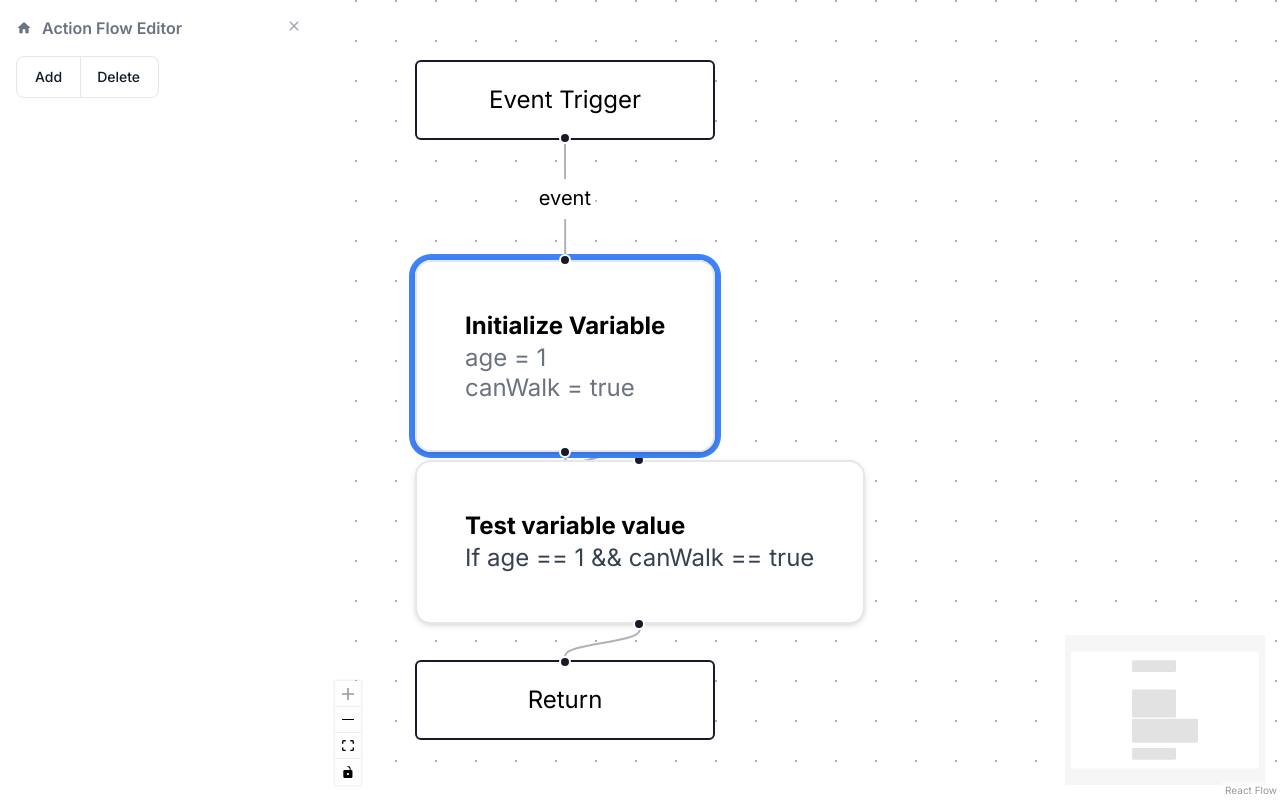
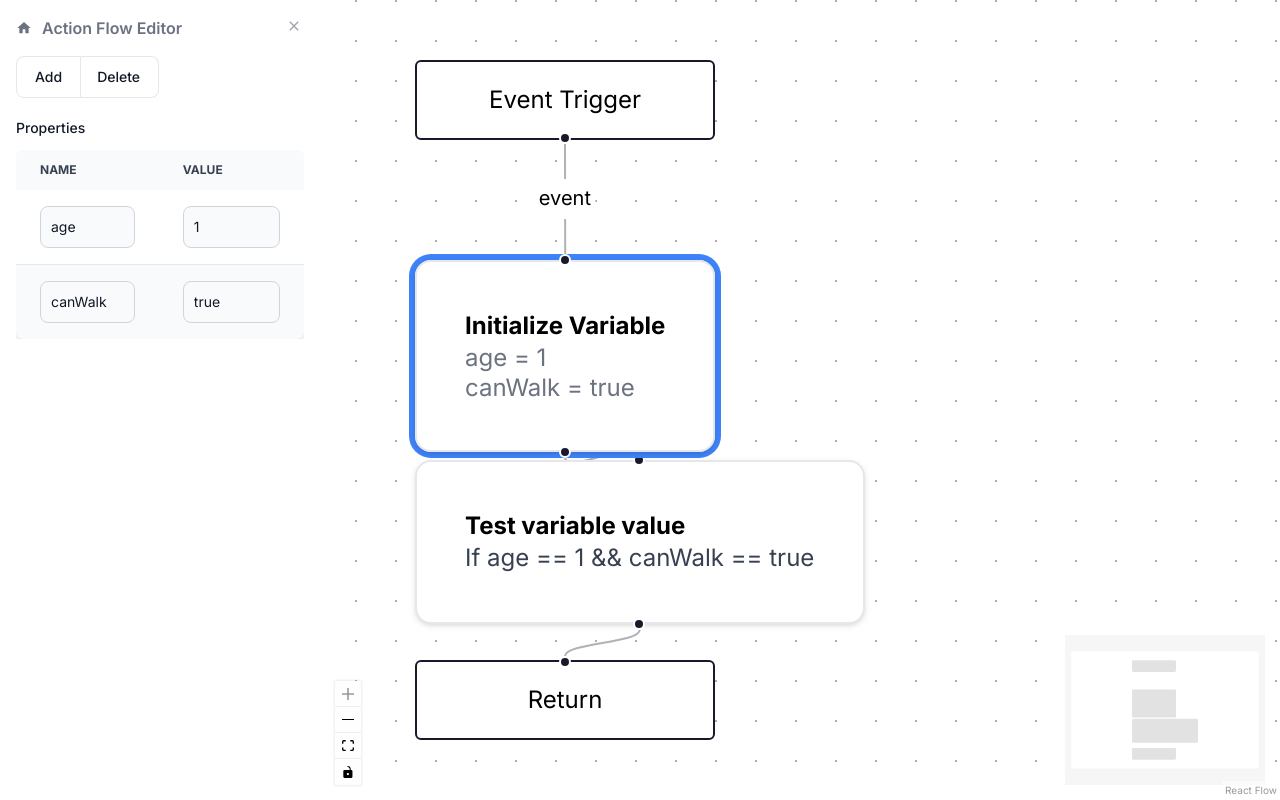
Before and after one commit to jakemoresca/ActionFlow, a Next.js app in the folder actionFlow.editor/: page / in a window 1280 px wide. Both pictures are taken after a click on the element 565 px from the left and 260 px from the top of the page. Built offline with nearby package versions, Linux system fonts and the light colour scheme.

Commit message:
add variable properties in action pane

```diff
--- /dev/null
+++ b/actionFlow.editor/src/components/controls/table-properties.tsx
@@ -0,0 +1,83 @@
+import { Table, TextInput } from "flowbite-react";
+
+export type TablePropertiesData = {
+  properties?: Record<string, string>[];
+  columnDefinitions: TablePropertiesColumnDefinition[]
+};
+
+export type TablePropertiesColumnDefinition = {
+  name: string
+  type: TablePropertiesColumnType,
+  index: number
+  field: string
+}
+
+export enum TablePropertiesColumnType {
+  Label,
+  TextField,
+  NumberField
+}
+
+export default function TableProperties({ properties, columnDefinitions }: TablePropertiesData) {
+
+  const columnCount = columnDefinitions.length;
+
+  const createTableHeaderCells = () => {
+    const headerCells = []
+
+    for (let index = 0; index < columnCount; index++) {
+      const columnDefinition = columnDefinitions.find(x => x.index == index);
+
+      if (columnDefinition) {
+        headerCells.push(<Table.HeadCell key={`properties_headcell_${index}`}>{columnDefinition.name}</Table.HeadCell>)
+      }
+    }
+
+    return headerCells;
+  }
+
+  const createTableRows = () => {
+    const tableRows = properties?.map((property, rowIndex) => {
+      const tableCells = []
+
+      for (let index = 0; index < columnCount; index++) {
+        const columnDefinition = columnDefinitions.find(x => x.index == index);
+
+        if (columnDefinition) {
+          const tableCell = createTableCell(columnDefinition, property, rowIndex)
+          tableCells.push(tableCell)
+        }
+      }
+
+      const key = `row_${rowIndex}`;
+      return (<Table.Row key={key} className="bg-white dark:border-gray-700 dark:bg-gray-800">{tableCells}</Table.Row>)
+    });
+
+    return tableRows;
+  }
+
+  const createTableCell = (columnDefinition: TablePropertiesColumnDefinition, property: Record<string, string>, rowIndex: number) => {
+    const id = `row_${rowIndex}_${property[columnDefinition.field]}`;
+    const key = `key_${rowIndex}_${property[columnDefinition.field]}`;
+
+    switch(columnDefinition.type) {
+      case TablePropertiesColumnType.Label:
+        return (<Table.Cell key={key}>{property[columnDefinition.field]}</Table.Cell>)
+      case TablePropertiesColumnType.TextField:
+        return (<Table.Cell key={key}><TextInput name={id} placeholder={columnDefinition.name} value={property[columnDefinition.field]} /></Table.Cell>)
+    }
+  }
+
+  return (
+    <div className="overflow-x-auto mt-3">
+      <Table striped>
+        <Table.Head>
+          { createTableHeaderCells() }
+        </Table.Head>
+        <Table.Body className="divide-y">
+          {createTableRows()}
+        </Table.Body>
+      </Table>
+    </div>
+  );
+}
--- a/actionFlow.editor/src/components/left-pane/ActionDrawer.tsx
+++ b/actionFlow.editor/src/components/left-pane/ActionDrawer.tsx
@@ -1,5 +1,8 @@
-import { Drawer, Button } from "flowbite-react"
+import { Drawer, Button, Label } from "flowbite-react"
 import { Node } from "@xyflow/react";
+import { getNodeColumnDefinition, toTableProperties } from "@/modules/nodes/node-column-definition-provider";
+import { BaseNodeData } from "../nodes/BaseNode";
+import TableProperties from "../controls/table-properties";
 
 export type ActionDrawerData = {
   onAddAction?: () => void;
@@ -24,6 +27,17 @@ export default function ActionDrawer({ onAddAction: addAction, onDeleteAction, s
 
   const canAdd = selectedNodes && selectedNodes.length == 1 && selectedNodes[0].type && validNodeTypesToAddTo.includes(selectedNodes[0].type);
 
+  const createPropetiesSection = () => {
+    const selectedNode = selectedNodes && selectedNodes[0]
+
+    if (!selectedNode) return (<></>)
+
+    const nodeColumnDefinitions = getNodeColumnDefinition(selectedNode.type!)
+    const tableProperties = toTableProperties(selectedNode.data as BaseNodeData);
+
+    return (<TableProperties columnDefinitions={nodeColumnDefinitions} properties={tableProperties} />)
+  }
+
   return (
     <Drawer open={true} onClose={() => { }} backdrop={false}>
       <Drawer.Header title="Action Flow Editor" />
@@ -32,7 +46,12 @@ export default function ActionDrawer({ onAddAction: addAction, onDeleteAction, s
           <Button color="gray" disabled={!canAdd} onClick={() => addAction && addAction()}>Add</Button>
           <Button color="gray" disabled={!canDelete} onClick={() => onDeleteAction && onDeleteAction()}>Delete</Button>
         </Button.Group>
-
+        <div className="mb-6 mt-5">
+          <Label htmlFor="title" className="mb-2 block">
+            Properties
+          </Label>
+          {createPropetiesSection()}
+        </div>
       </Drawer.Items>
     </Drawer>
   )
--- /dev/null
+++ b/actionFlow.editor/src/components/nodes/BaseNode.ts
@@ -0,0 +1,9 @@
+import type { Node, NodeProps } from '@xyflow/react';
+
+export type BaseNodeData = {
+  properties?: Record<string, string>
+  label?: string;
+  condition?: string
+};
+
+export type BaseNode = Node<BaseNodeData>;
--- a/actionFlow.editor/src/components/nodes/properties/table-properties.tsx
+++ /dev/null
@@ -1,41 +0,0 @@
-import { Table } from "flowbite-react";
-
-export type TablePropertiesData = {
-  properties?: Record<string, string>;
-};
-
-export default function TableProperties({ properties }: TablePropertiesData) {
-  return (
-    <div className="overflow-x-auto">
-      <Table striped>
-        <Table.Head>
-          <Table.HeadCell>Product name</Table.HeadCell>
-          <Table.HeadCell>Color</Table.HeadCell>
-          <Table.HeadCell>Category</Table.HeadCell>
-          <Table.HeadCell>Price</Table.HeadCell>
-          <Table.HeadCell>
-            <span className="sr-only">Edit</span>
-          </Table.HeadCell>
-        </Table.Head>
-        <Table.Body className="divide-y">
-          <Table.Row className="bg-white dark:border-gray-700 dark:bg-gray-800">
-            <Table.Cell className="whitespace-nowrap font-medium text-gray-900 dark:text-white">
-              {'Apple MacBook Pro 17"'}
-            </Table.Cell>
-            <Table.Cell>Sliver</Table.Cell>
-            <Table.Cell>Laptop</Table.Cell>
-            <Table.Cell>$2999</Table.Cell>
-            <Table.Cell>
-              <a
-                href="#"
-                className="font-medium text-cyan-600 hover:underline dark:text-cyan-500"
-              >
-                Edit
-              </a>
-            </Table.Cell>
-          </Table.Row>
-        </Table.Body>
-      </Table>
-    </div>
-  );
-}
--- /dev/null
+++ b/actionFlow.editor/src/modules/nodes/node-column-definition-provider.ts
@@ -0,0 +1,44 @@
+import { TablePropertiesColumnDefinition, TablePropertiesColumnType } from "@/components/controls/table-properties";
+import { NodeTypeKeys } from "@/components/nodes";
+import { BaseNode, BaseNodeData } from "@/components/nodes/BaseNode";
+import type { Node, NodeProps } from '@xyflow/react';
+
+export function getNodeColumnDefinition(nodeType: string): TablePropertiesColumnDefinition[] {
+    if (nodeType === NodeTypeKeys.variable.type) {
+        return getVariableNodeColumnDefinition();
+    }
+
+    return getVariableNodeColumnDefinition();
+}
+
+function getVariableNodeColumnDefinition(): TablePropertiesColumnDefinition[] {
+    const columnDefinitions: TablePropertiesColumnDefinition[] = [
+        {
+            name: "Name",
+            type: TablePropertiesColumnType.TextField,
+            index: 0,
+            field: "key"
+        },
+        {
+            name: "Value",
+            type: TablePropertiesColumnType.TextField,
+            index: 1,
+            field: "value"
+        }
+    ]
+
+    return columnDefinitions;
+}
+
+export function toTableProperties(data: BaseNodeData): Record<string, string>[] {
+    var nodeProperties: Record<string, string>[] = [];
+
+    for (const key in data.properties) {
+        nodeProperties.push({
+            "key": key,
+            "value": data.properties[key]
+        })
+    }
+
+    return nodeProperties;
+}
```
Also changed, not shown: actionFlow.editor/src/components/nodes/VariableNode.tsx (+3 -7 lines). Lines whose indentation alone changed are shown as unchanged.
